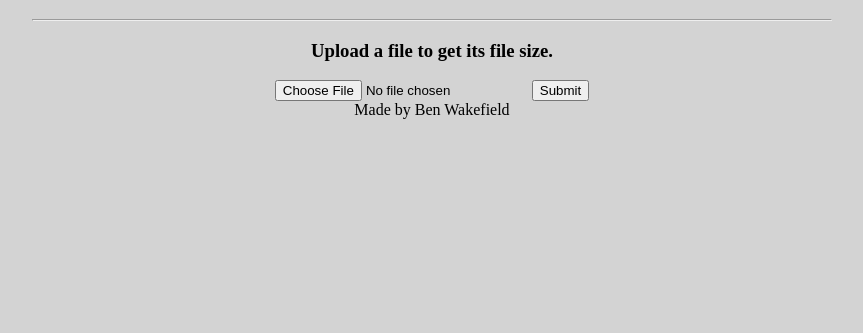
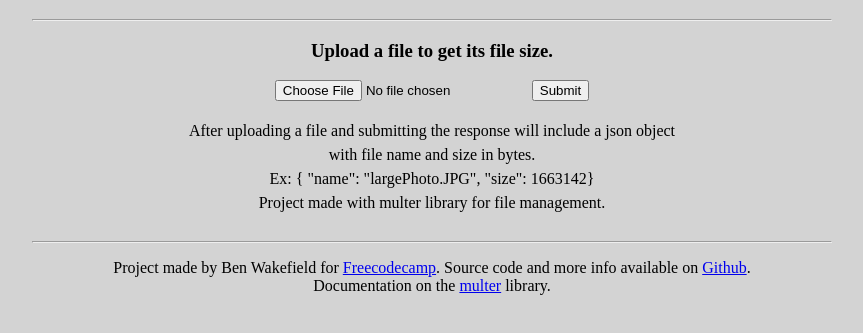
Before and after one commit to Be3N2/File-Metadata-Node, a website: page views/index.html in a window 1280 px wide. Shown: the part 61-394 px from the top of the page, without its empty margins (208-1071 px from the left). Drawn offline with nearby package versions, Linux system fonts and the light colour scheme.

Commit message:
Main Completion Push

```diff
--- a/views/index.html
+++ b/views/index.html
@@ -29,12 +29,21 @@
         <input type="submit"/>
       </form>
 
+      <br>
+      <p style="max-width: 500px; margin: 0 auto; line-height: 1.5">
+        After uploading a file and submitting the response will include a json object with file name and size in bytes.
+        <br>Ex: { "name": "largePhoto.JPG", "size": 1663142} <br>Project made with multer library for file management.
+      </p>
+
+      <br>
+      <hr>
+
+      <p>
+        Project made by Ben Wakefield for <a href="https://www.freecodecamp.org/be3n2">Freecodecamp</a>.
+        Source code and more info available on <a href="https://github.com/Be3N2/File-Metadata-Node">Github</a>.
+        <br>Documentation on the <a href="https://www.npmjs.com/package/multer"> multer</a> library.
+      </p>
     </main>
-
-    <footer>
-      Made by Ben Wakefield
-    </footer>
-
     <script src="https://code.jquery.com/jquery-2.2.1.min.js"
             integrity="sha256-gvQgAFzTH6trSrAWoH1iPo9Xc96QxSZ3feW6kem+O00="
             crossorigin="anonymous"></script>
```
Also changed, not shown: server.js (+3 -4 lines).
